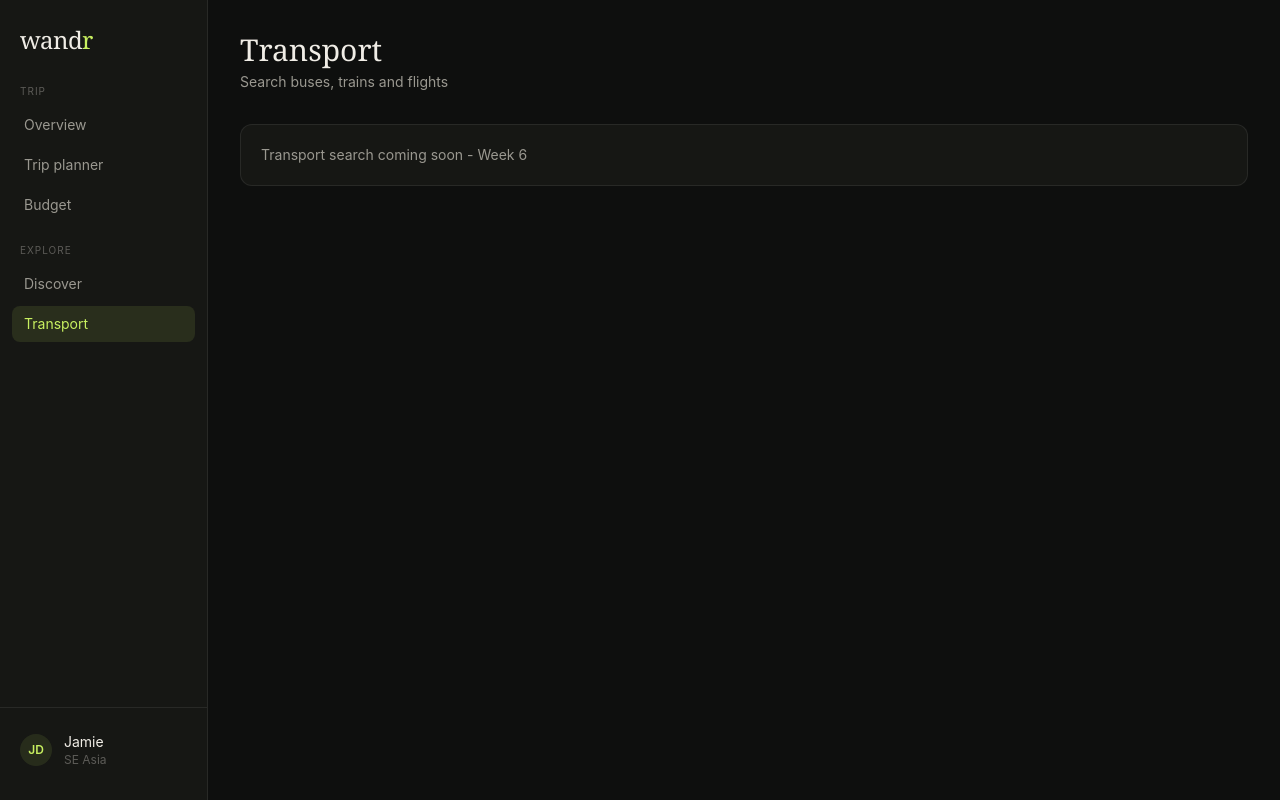
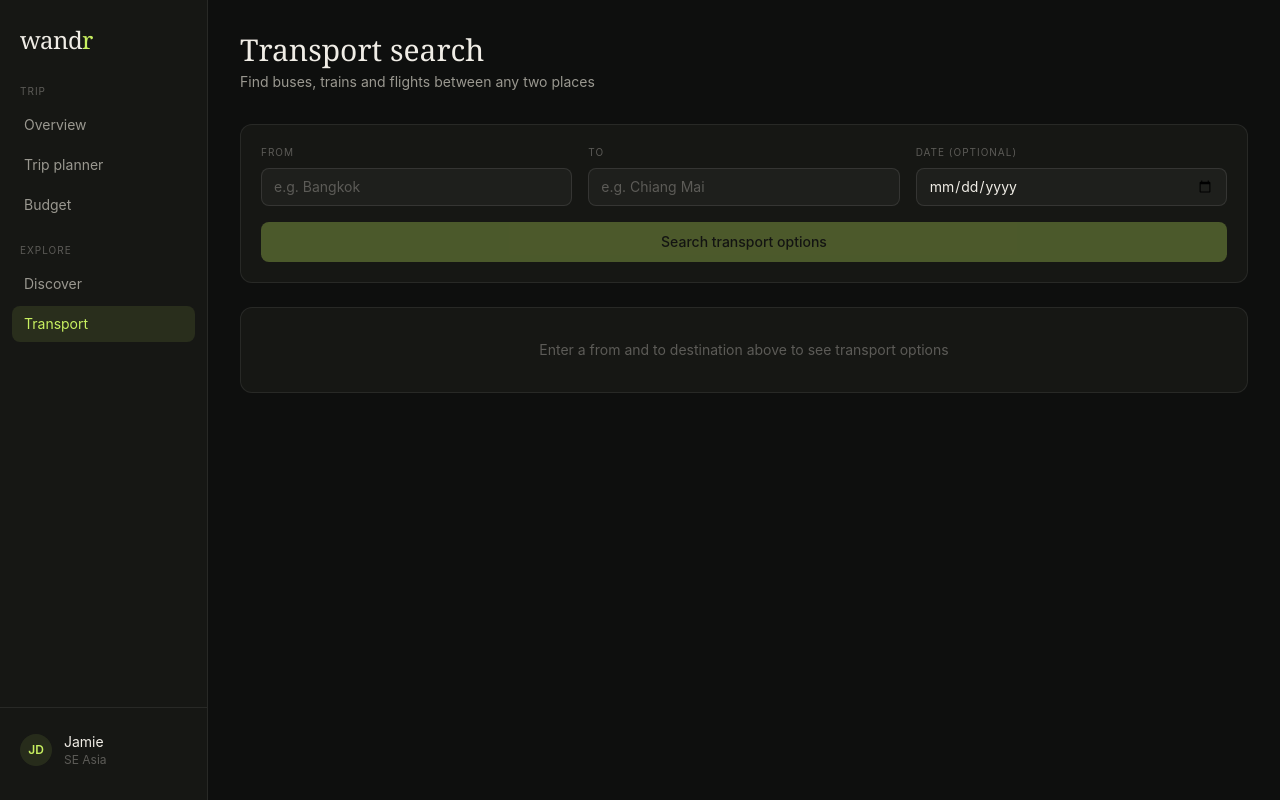
Before and after one commit to Louis-2000/wandr, a React (Vite) app: page / in a window 1280 px wide. Both pictures are taken after a click on the button "Transport". Built offline with nearby package versions, Linux system fonts and the light colour scheme.

Commit message:
week 6 - transport search with booking links

```diff
--- a/src/App.jsx
+++ b/src/App.jsx
@@ -3,6 +3,7 @@ import { useTrip } from './TripContext'
 import { useBudget } from './BudgetContext'
 import Planner from './Planner'
 import Budget from './Budget'
+import Transport from './Transport'
 
 export default function App() {
   const [activePage, setActivePage] = useState('overview')
@@ -181,15 +182,3 @@ function Discover() {
     </div>
   )
 }
-
-function Transport() {
-  return (
-    <div>
-      <h1 className="text-3xl font-serif mb-1">Transport</h1>
-      <p className="text-sm text-[#9a9890] mb-8">Search buses, trains and flights</p>
-      <div className="bg-[#161714] border border-white/8 rounded-xl p-5">
-        <p className="text-sm text-[#9a9890]">Transport search coming soon - Week 6</p>
-      </div>
-    </div>
-  )
-}
--- /dev/null
+++ b/src/Transport.jsx
@@ -0,0 +1,208 @@
+import { useState } from 'react'
+import { useTrip } from './TripContext'
+
+const SEARCH_ENGINES = [
+  {
+    name: 'Rome2Rio',
+    desc: 'Trains, buses, ferries + flights',
+    color: '#4ecdc4',
+    icon: '🌍',
+    getUrl: (from, to) =>
+      `https://www.rome2rio.com/s/${encodeURIComponent(from)}/${encodeURIComponent(to)}`,
+  },
+  {
+    name: 'Skyscanner',
+    desc: 'Best flight prices',
+    color: '#a78bfa',
+    icon: '✈️',
+    getUrl: (from, to, date) => {
+      const d = date ? date.replace(/-/g, '') : ''
+      return `https://www.skyscanner.net/transport/flights/${from.slice(0,3).toLowerCase()}/${to.slice(0,3).toLowerCase()}/${d.slice(2)}/`
+    },
+  },
+  {
+    name: 'Trainline',
+    desc: 'European & UK trains',
+    color: '#c8f060',
+    icon: '🚂',
+    getUrl: (from, to) =>
+      `https://www.trainline.com/search/${encodeURIComponent(from)}/${encodeURIComponent(to)}`,
+  },
+  {
+    name: 'FlixBus',
+    desc: 'Budget buses across Europe & Asia',
+    color: '#f4a535',
+    icon: '🚌',
+    getUrl: (from, to) =>
+      `https://www.flixbus.com/bus/${encodeURIComponent(from.toLowerCase())}-${encodeURIComponent(to.toLowerCase())}`,
+  },
+  {
+    name: 'Busbud',
+    desc: 'Buses worldwide',
+    color: '#ff6b5b',
+    icon: '🚍',
+    getUrl: (from, to, date) =>
+      `https://www.busbud.com/en/bus-${encodeURIComponent(from.toLowerCase())}-${encodeURIComponent(to.toLowerCase())}`,
+  },
+  {
+    name: '12go Asia',
+    desc: 'Trains & buses in SE Asia',
+    color: '#f4a535',
+    icon: '🛺',
+    getUrl: (from, to) =>
+      `https://12go.asia/en/travel/${encodeURIComponent(from.toLowerCase())}/${encodeURIComponent(to.toLowerCase())}`,
+  },
+]
+
+const TIPS = {
+  default: 'Search across multiple sites to find the best option for your route.',
+  asia: 'For SE Asia, 12go.asia is the best for trains and buses. Rome2Rio is great for an overview.',
+  europe: 'Trainline covers most European rail routes. FlixBus is great for budget long-distance.',
+  flight: 'For flights, Skyscanner usually finds the cheapest fares. Book direct with the airline.',
+}
+
+export default function Transport() {
+  const { trip } = useTrip()
+  const [from, setFrom] = useState('')
+  const [to, setTo]     = useState('')
+  const [date, setDate] = useState('')
+  const [searched, setSearched] = useState(false)
+
+  function handleSearch() {
+    if (!from || !to) return
+    setSearched(true)
+  }
+
+  function handleStopFill(stop) {
+    if (!from) { setFrom(stop.name); return }
+    if (!to)   { setTo(stop.name);   return }
+    setFrom(stop.name)
+    setTo('')
+  }
+
+  function getTip() {
+    const combined = (from + to).toLowerCase()
+    if (['bangkok','chiang mai','bali','hanoi','ho chi minh','cambodia','vietnam','thailand','indonesia'].some(w => combined.includes(w))) return TIPS.asia
+    if (['london','paris','berlin','amsterdam','madrid','rome','barcelona'].some(w => combined.includes(w))) return TIPS.europe
+    return TIPS.default
+  }
+
+  return (
+    <div>
+      <h1 className="text-3xl font-serif mb-1">Transport search</h1>
+      <p className="text-sm text-[#9a9890] mb-8">Find buses, trains and flights between any two places</p>
+
+      {/* QUICK FILL FROM STOPS */}
+      {trip.stops.length > 0 && (
+        <div className="bg-[#161714] border border-white/8 rounded-xl p-4 mb-6">
+          <div className="text-[10px] uppercase tracking-widest text-[#5c5b57] mb-3">Quick fill from your trip</div>
+          <div className="flex flex-wrap gap-2">
+            {trip.stops.map(stop => (
+              <button
+                key={stop.id}
+                onClick={() => handleStopFill(stop)}
+                className="px-3 py-1.5 bg-[#1e1f1c] border border-white/10 rounded-lg text-xs text-[#9a9890] hover:border-[#c8f060]/30 hover:text-[#c8f060] transition-all"
+              >
+                {stop.name}
+              </button>
+            ))}
+          </div>
+          <p className="text-xs text-[#5c5b57] mt-2">Click a stop to fill in the from/to fields</p>
+        </div>
+      )}
+
+      {/* SEARCH FORM */}
+      <div className="bg-[#161714] border border-white/8 rounded-xl p-5 mb-6">
+        <div className="grid grid-cols-3 gap-4 mb-4">
+          <div>
+            <div className="text-[10px] uppercase tracking-widest text-[#5c5b57] mb-2">From</div>
+            <input
+              type="text"
+              placeholder="e.g. Bangkok"
+              value={from}
+              onChange={e => { setFrom(e.target.value); setSearched(false) }}
+              className="w-full px-3 py-2 bg-[#1e1f1c] border border-white/10 rounded-lg text-sm text-[#f0ede6] placeholder-[#5c5b57] outline-none focus:border-[#c8f060]/50"
+            />
+          </div>
+          <div>
+            <div className="text-[10px] uppercase tracking-widest text-[#5c5b57] mb-2">To</div>
+            <input
+              type="text"
+              placeholder="e.g. Chiang Mai"
+              value={to}
+              onChange={e => { setTo(e.target.value); setSearched(false) }}
+              className="w-full px-3 py-2 bg-[#1e1f1c] border border-white/10 rounded-lg text-sm text-[#f0ede6] placeholder-[#5c5b57] outline-none focus:border-[#c8f060]/50"
+            />
+          </div>
+          <div>
+            <div className="text-[10px] uppercase tracking-widest text-[#5c5b57] mb-2">Date (optional)</div>
+            <input
+              type="date"
+              value={date}
+              onChange={e => setDate(e.target.value)}
+              className="w-full px-3 py-2 bg-[#1e1f1c] border border-white/10 rounded-lg text-sm text-[#f0ede6] outline-none focus:border-[#c8f060]/50"
+            />
+          </div>
+        </div>
+        <button
+          onClick={handleSearch}
+          disabled={!from || !to}
+          className="w-full py-2.5 bg-[#c8f060] text-[#0e0f0e] rounded-lg text-sm font-medium hover:bg-[#a8d040] transition-colors disabled:opacity-30 disabled:cursor-not-allowed"
+        >
+          Search transport options
+        </button>
+      </div>
+
+      {/* RESULTS */}
+      {searched && (
+        <>
+          <div className="bg-[#161714] border border-white/8 rounded-xl p-4 mb-4">
+            <div className="text-xs text-[#9a9890]">
+              <span className="text-[#c8f060] font-medium">Tip:</span> {getTip()}
+            </div>
+          </div>
+
+          <div className="text-xs uppercase tracking-widest text-[#5c5b57] mb-3">
+            Search results for {from} to {to}
+          </div>
+
+          <div className="grid grid-cols-2 gap-3">
+            {SEARCH_ENGINES.map(engine => (
+              <a
+                key={engine.name}
+                href={engine.getUrl(from, to, date)}
+                target="_blank"
+                rel="noopener noreferrer"
+                className="bg-[#161714] border border-white/8 rounded-xl p-4 flex items-center gap-4 hover:border-white/16 transition-all group"
+              >
+                <div
+                  className="w-10 h-10 rounded-lg flex items-center justify-center text-xl flex-shrink-0"
+                  style={{ background: engine.color + '18' }}
+                >
+                  {engine.icon}
+                </div>
+                <div className="flex-1 min-w-0">
+                  <div className="text-sm font-medium text-[#f0ede6] group-hover:text-[#c8f060] transition-colors">
+                    {engine.name}
+                  </div>
+                  <div className="text-xs text-[#5c5b57] mt-0.5">{engine.desc}</div>
+                </div>
+                <div className="text-[#5c5b57] group-hover:text-[#c8f060] transition-colors text-sm">→</div>
+              </a>
+            ))}
+          </div>
+
+          <p className="text-xs text-[#5c5b57] mt-4 text-center">
+            Each link opens a pre-filled search on the booking site. Compare prices across all of them.
+          </p>
+        </>
+      )}
+
+      {!searched && (
+        <div className="bg-[#161714] border border-white/8 rounded-xl p-8 text-center">
+          <p className="text-[#5c5b57] text-sm">Enter a from and to destination above to see transport options</p>
+        </div>
+      )}
+    </div>
+  )
+}
```
